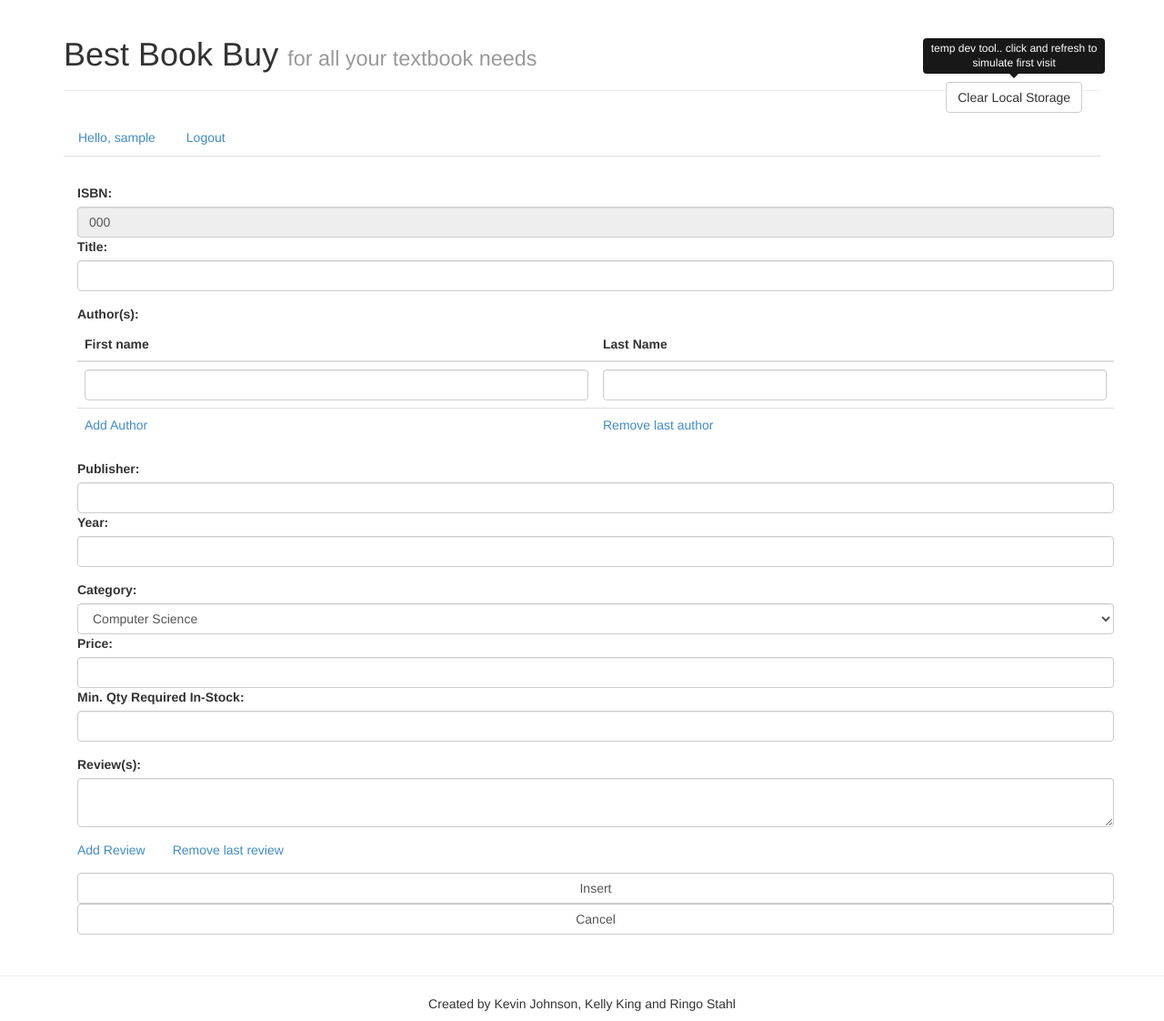
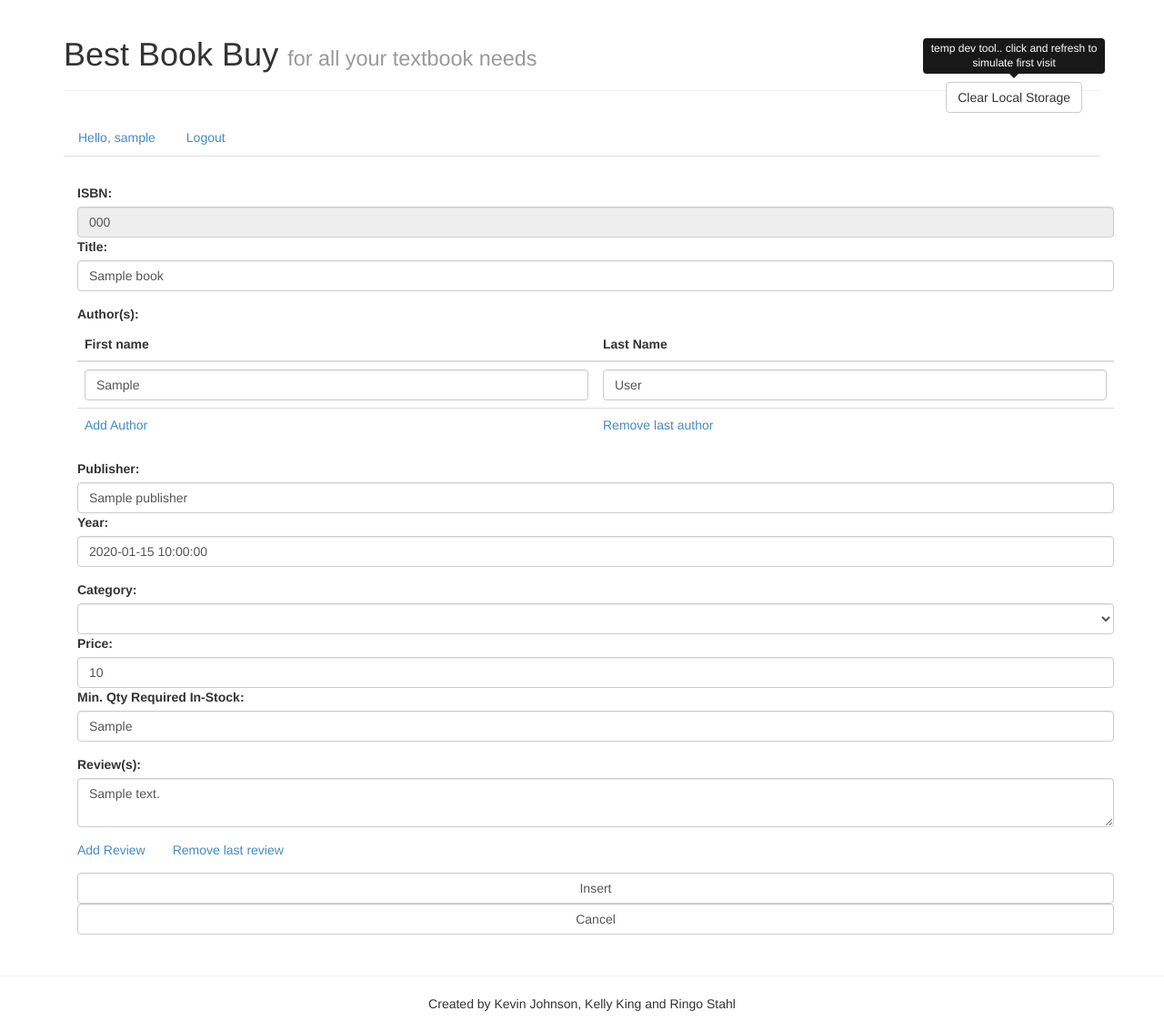
Before and after one commit to kellyk/b3, a PHP site: template views/admin/add_edit.php in a window 1280 px wide. Shown: the whole page at 91% size. Run offline with PHP 8.4, Linux system fonts and the light colour scheme; the visitor is signed in with stand-in values (Sample User, id 1); the template is opened without the code that fills it: most values are stand-ins (such as "Sample title", 1, 10 or a date in 2020); some libraries are stand-ins or nearby versions.

Commit message:
When recalling the book, display existing details for editng.

```diff
--- a/public/scripts/main.js
+++ b/public/scripts/main.js
@@ -52,4 +52,7 @@
 			reviews.find('textarea:last').remove();
 		}
 	});
+
+	var category = $('#editCategory');
+	category.val(category.attr('set_to'));
 });
--- a/views/admin/add_edit.php
+++ b/views/admin/add_edit.php
@@ -1,5 +1,6 @@
 <div>
 	<div id="insert_new_book" >
+		<?php $isbn = $args['isbn']; // print_r($args); ?>
 		<form role="form" action="<?php echo SITE_ROOT . "admin/" . ($isbn ? "update_book" : "create_book"); ?>" method="post">
 			<div class="form-group">
 				<label for="isbn">ISBN:</label>
@@ -9,7 +10,7 @@
 				<input type="text" name="isbn" class="form-control" id="isbn" />
 				<?php endif; ?>
 				<label for="title">Title:</label>
-				<input type="text" name="title" class="form-control" id="title" />
+				<input type="text" name="title" class="form-control" id="title" value="<?php echo $args['book']['title']; ?>"/>
 			</div>
 			<div class="form-group">
 				<label for="AuthorBox">Author(s):</label>
@@ -22,10 +23,21 @@
 							</tr>
 						</thead>
 						<tbody id="addAuthorList" count="1">
+						<?php if (isset($args['authors'])) {
+							$count = 1;
+							foreach ($args['authors'] as $author) { ?>
 							<tr>
-								<td><input type="text" name="firstName1" class="form-control"/></td>
+								<td><input type="text" name="firstName<?php echo $count; ?>" class="form-control" value="<?php echo $author['first_name']; ?>"/></td>
+								<td><input type="text" name="lastName<?php echo $count; ?>" class="form-control" value="<?php echo $author['last_name']; ?>"/></td>
+							</tr>
+						<?php 	$count++; }
+						}
+						else { ?>
+							<tr>
+								<td><input type="text" name="firstName1" class="form-control" /></td>
 								<td><input type="text" name="lastName1" class="form-control"/></td>
 							</tr>
+						<?php } ?>
 						</tbody>
 						<tfoot>
 							<td><a href="#" id="addAuthor">Add Author</a></td>
@@ -37,26 +49,39 @@
 			</div>
 			<div class="form-group">
 				<label for="publisher">Publisher:</label>
-				<input type="text" name="publisher" class="form-control" id="publisher" />
+				<input type="text" name="publisher" class="form-control" id="publisher" value="<?php echo $args['book']['publisher']; ?>" />
 				<label for="year">Year:</label>
-				<input type="text" name="year_published" class="form-control" id="year" maxlength="4" />
+				<input type="text" name="year_published" class="form-control" id="year" maxlength="4" value="<?php echo $args['book']['year_published'] ?>" />
 			</div>
 			<div class="form-group">
 				<label for="category">Category:</label>
-				<select name="category" class="form-control" id="category">
-					<option value="compsci">Computer Science</option>
-					<option value="music">Music</option>
-					<option value="english">English</option>
+				<select name="category" id="editCategory" class="form-control" <?php if ($isbn) {
+					$category = $args[book][category]; echo "set_to=\"$category\""; }?>>
+				    	<option value="art">Art</option>
+				    	<option value="biology">Biology</option>
+				    	<option value="chemistry">Chemistry</option>
+				    	<option value="compsci">Computer Science</option>
+				    	<option value="english">English</option>
+				    	<option value="film">Film</option>
+				    	<option value="math">Mathematics</option>
+				    	<option value="music">Music</option>
 				</select>
 				<label for="price">Price:</label>
-				<input type="text" name="price" class="form-control" id="price" />
+				<input type="text" name="price" class="form-control" id="price" value="<?php echo $args['book']['price']; ?>" />
 				<label for="quantity">Min. Qty Required In-Stock:</label>
-				<input type="text" name="inventory_minimum" class="form-control" id="quantity" />
+				<input type="text" name="inventory_minimum" class="form-control" id="quantity" value="<?php echo $args['book']['inventory_minimum']; ?>" />
 			</div>
 			<div class="form-group">
 				<label for="reviewsBox">Review(s):</label>
 				<div class="form-group" id="reviewsBox" count="1">
+				<?php
+				$count = 1;
+				if (isset($args['reviews'])) {
+					foreach ($args['reviews'] as $review) { ?>
+					<textarea name="review<?php echo $count; ?>" class="form-control"><?php echo $review['review_text']; ?></textarea>
+				<?php $count++;} } else { ?>
 					<textarea name="review1" class="form-control"></textarea>
+				<?php } ?>
 				</div>
 				<a href="#" id="addReview" class="addReview">Add Review</a><a href="#" id="removeReview" class="removeReview">Remove last review</a>
 			</div>
```
Also changed, not shown: controllers/admin.php (+26 -5 lines).
